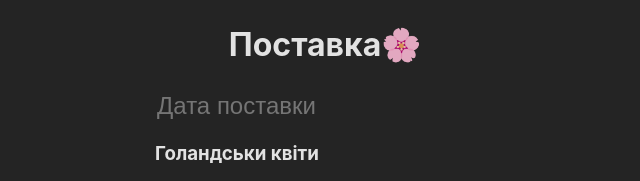
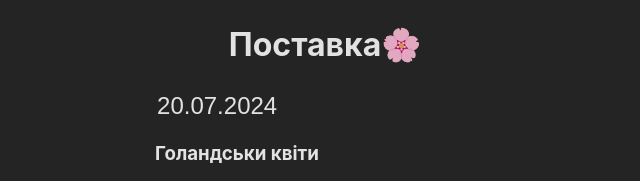
Before and after one commit to VHelloKittyV/SortMyFlowers, a React (Vite) app: page / in a window 1280 px wide. Shown: the top 181 px of the page, without its empty margins (315-955 px from the left). Built offline with nearby package versions, Linux system fonts and the light colour scheme.

Commit message:
Date Update PropTypes

```diff
--- a/src/Components/Date.jsx
+++ b/src/Components/Date.jsx
@@ -1,13 +1,26 @@
-import { useState } from "react";
+import { useState, useEffect } from "react";
 import "./Date.css";
+import PropTypes from "prop-types";
 
-export default function Date({ setDate }) {
-    const [currentDate, setCurrentDate] = useState("");
+export default function DateComponent({ setDate }) {
+    const [currentDate, setCurrentDate] = useState(() => {
+        const now = new Date();
+        return `${String(now.getDate()).padStart(2, '0')}.${String(now.getMonth() + 1).padStart(2, '0')}.${now.getFullYear()}`;
+    });
+
+    useEffect(() => {
+        if (!currentDate) {
+            const now = new Date();
+            const formattedDate = `${String(now.getDate()).padStart(2, '0')}.${String(now.getMonth() + 1).padStart(2, '0')}.${now.getFullYear()}`;
+            setCurrentDate(formattedDate);
+            setDate(formattedDate);
+        }
+    }, [currentDate, setDate]);
 
     const handleDateChange = (e) => {
         const newDate = e.target.value;
         setCurrentDate(newDate);
-        setDate(newDate); // Передаем дату обратно в App
+        setDate(newDate);
     };
 
     return (
@@ -21,3 +34,11 @@ export default function Date({ setDate }) {
         </div>
     );
 }
+
+DateComponent.propTypes = {
+    setDate: PropTypes.func.isRequired,
+};
+
+DateComponent.propTypes = {
+    currentDate: PropTypes.string.isRequired,
+};
--- a/src/Components/List.jsx
+++ b/src/Components/List.jsx
@@ -1,5 +1,6 @@
 import "./List.css";
 import { useState, useRef } from "react";
+import PropTypes from "prop-types";
 
 export default function List({ currentDate }) {
     const [flowers, setFlowers] = useState([]);
@@ -209,3 +210,7 @@ export default function List({ currentDate }) {
         </>
     );
 }
+
+List.propTypes = {
+    currentDate: PropTypes.string.isRequired,
+};
```
